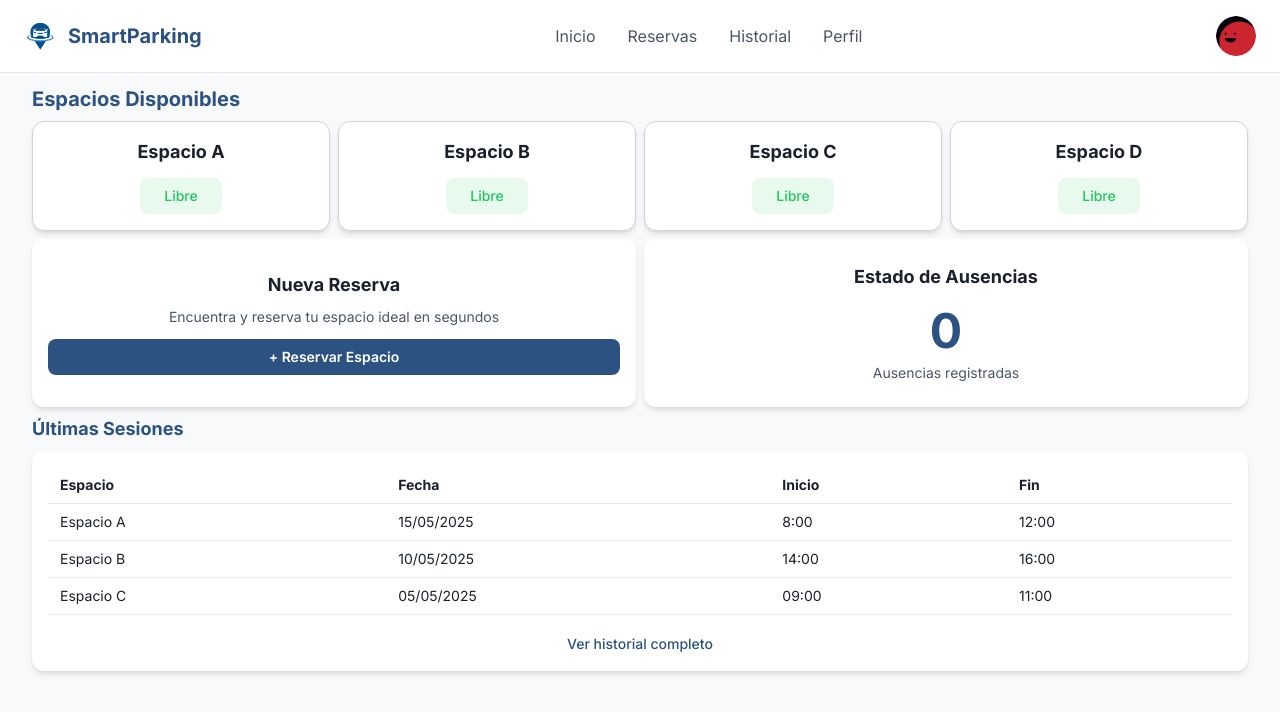
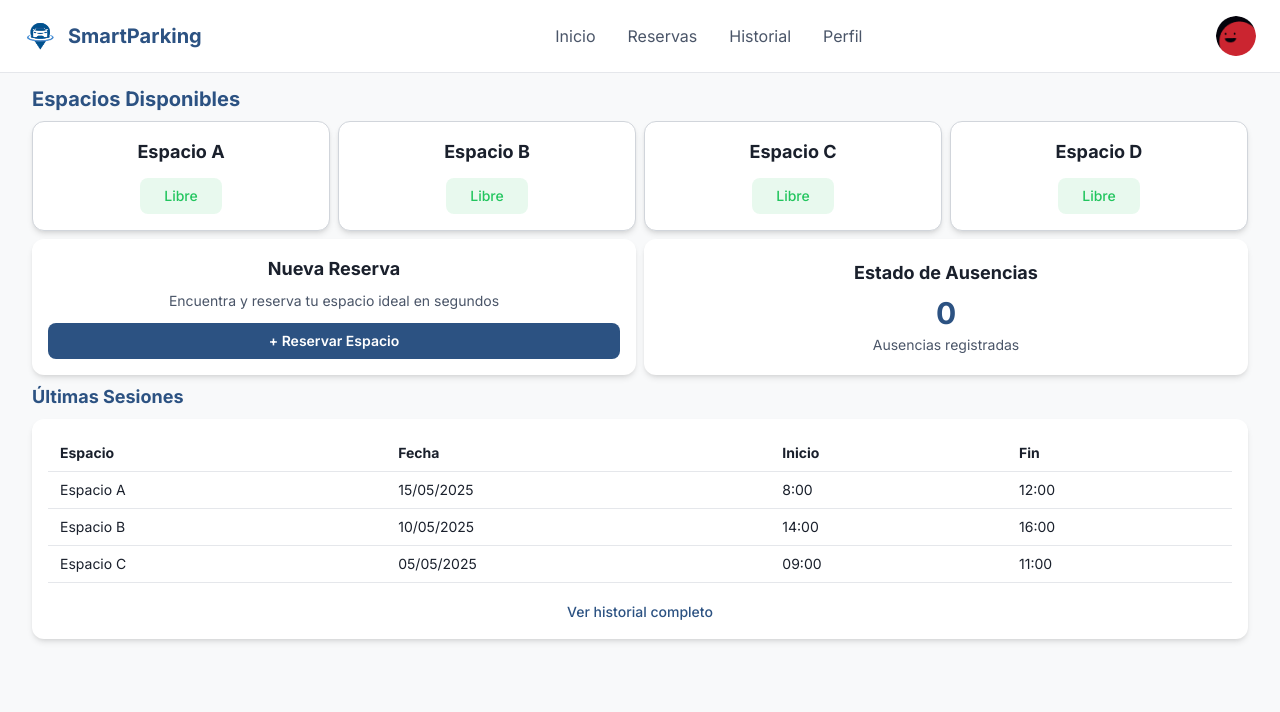
Before and after one commit to Iot-SI0572-3475-Grupo3/smartparking-frontend, an Angular app: page /dashboard in a window 1280 px wide. Shown: the top 712 px of the page. Built offline with nearby package versions, Linux system fonts and the light colour scheme.

Commit message:
feat(dashboard): updated state absences card view

```diff
--- a/src/app/features/dashboard/components/state-absences-card/state-absences-card.component.html
+++ b/src/app/features/dashboard/components/state-absences-card/state-absences-card.component.html
@@ -1,13 +1,12 @@
-<!-- State Absences Card Component SmartParking -->
-<div class="bg-background-primary rounded-xl shadow-md p-6 text-center">
+<div class="bg-background-primary rounded-xl shadow-md p-4 text-center h-full flex flex-col justify-center">
 
   <!-- Título estático -->
-  <h3 class="text-text-primary font-bold text-lg mb-4">
+  <h3 class="text-text-primary font-bold text-lg mb-2">
     Estado de Ausencias
   </h3>
 
   <!-- Número dinámico de ausencias -->
-  <div class="text-button-primary font-bold text-5xl mb-2">
+  <div class="text-button-primary font-bold text-3xl mb-1">
     {{ absencesCount }}
   </div>
 
```
